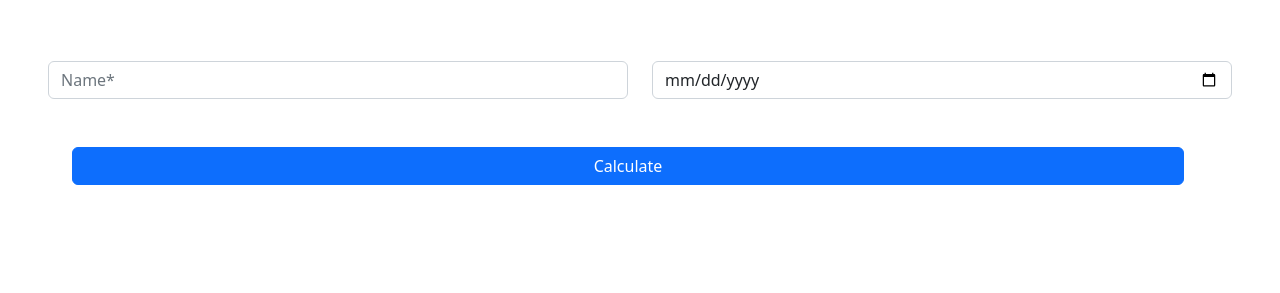
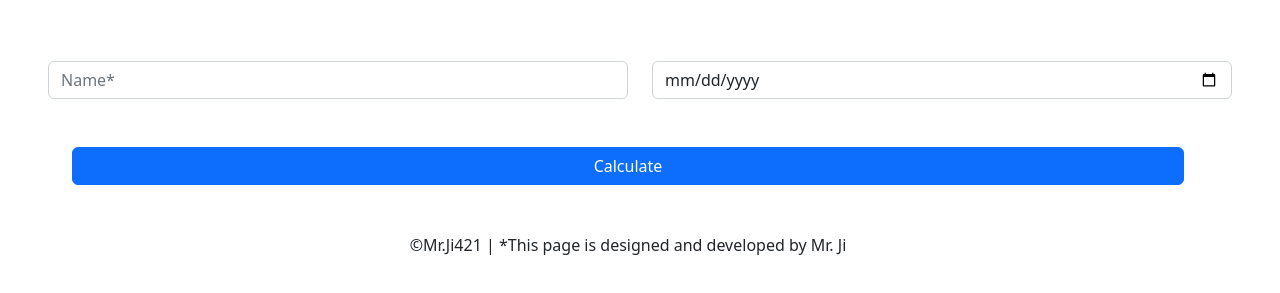
Before and after one commit to MrJi421/Age_Calculator_JS, a plain HTML site: page index.html in a window 1280 px wide. Shown: the part 141-434 px from the top of the page. Drawn offline with nearby package versions, Linux system fonts and the light colour scheme.

Commit message:
Update index.html

```diff
--- a/index.html
+++ b/index.html
@@ -30,6 +30,9 @@
       </div>
       <div class="row p-5">
         <button class="btn btn-primary" type="button" onclick="showDialog()">Calculate</button>
+      </div>
+      <div class="row">
+          <p class="text-center">&copyMr.Ji421 | *This page is designed and developed by Mr. Ji</p>
       </div>
     </form>
   </section>
```
